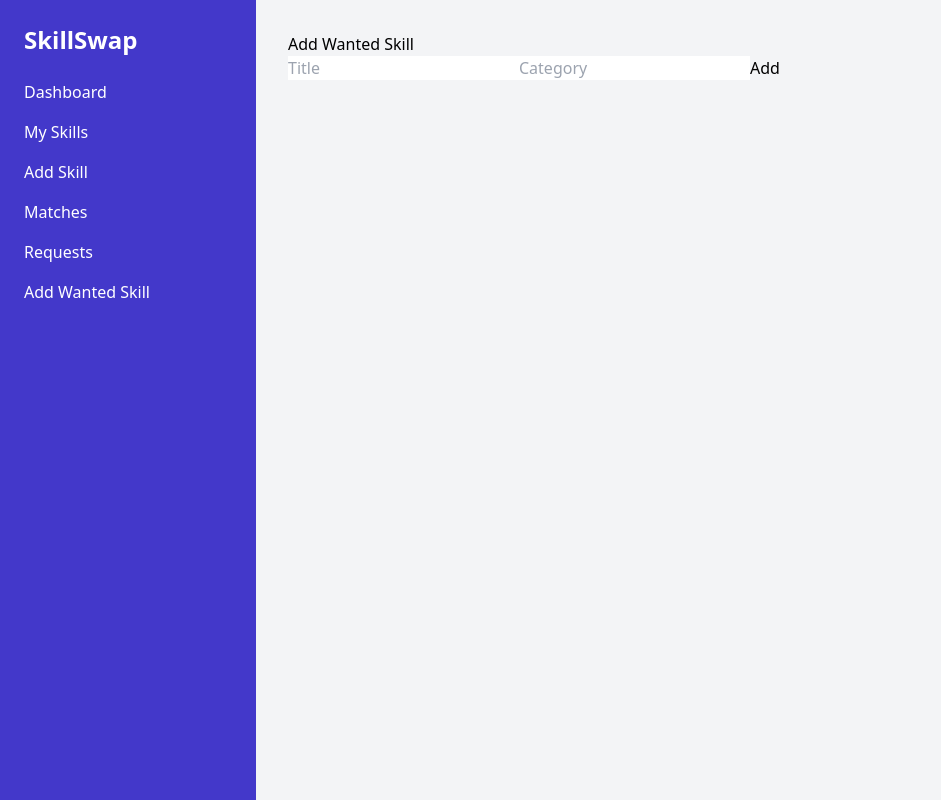
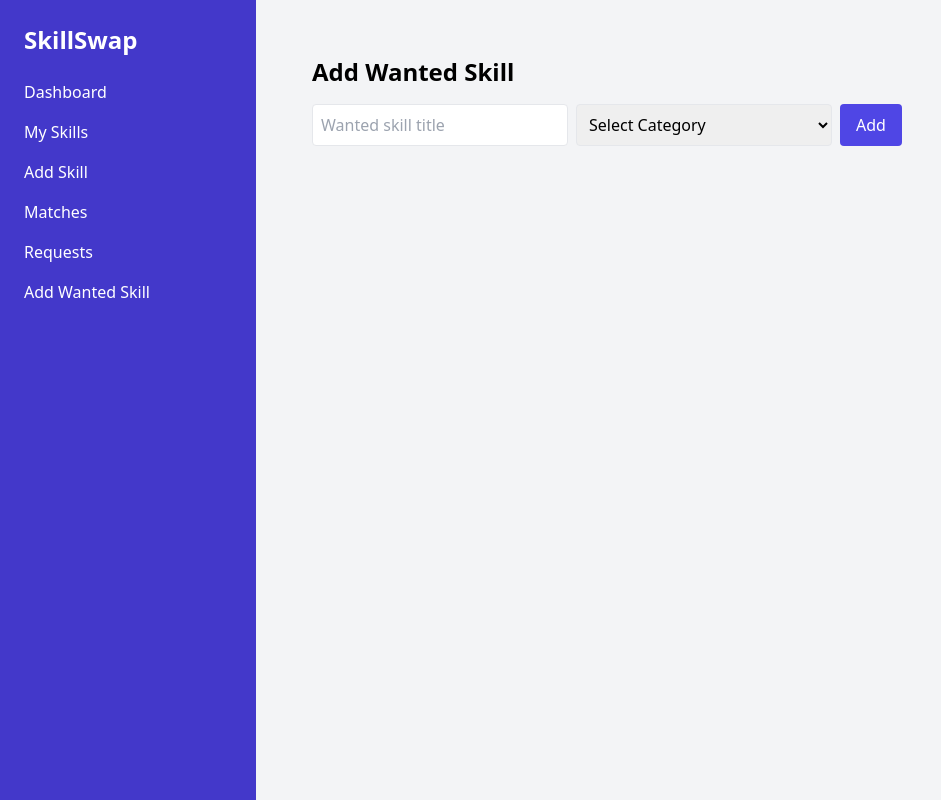
Before and after one commit to Nayessha/skillswap, a React app in the folder frontend/: page /add-wanted in a window 1280 px wide. Shown: the whole page, without its empty margins (0-941 px from the left). Built offline with nearby package versions, Linux system fonts and the light colour scheme; sample sign-in values are in the browser's storage; the HTML template or start-up script is replaced by a standard one.

Commit message:
made changes to ratingController

```diff
--- a/frontend/src/pages/AddSkill.jsx
+++ b/frontend/src/pages/AddSkill.jsx
@@ -1,41 +1,82 @@
 import { useState } from "react";
 import { api } from "../api";
+
+const SKILL_CATEGORIES = [
+  "Web Development",
+  "Mobile Development",
+  "UI/UX Design",
+  "AI / ML",
+  "Data Science",
+  "Cyber Security",
+  "Cloud Computing",
+  "DevOps",
+  "Blockchain",
+  "Video Editing",
+  "Content Writing",
+  "Public Speaking",
+  "Music",
+  "Fitness",
+  "Other"
+];
 
 export default function AddSkill() {
   const [title, setTitle] = useState("");
   const [category, setCategory] = useState("");
 
-  const handleSubmit = async (e) => {
-    e.preventDefault();
+  const handleAdd = async () => {
+    if (!title || !category) {
+      alert("Please fill all fields");
+      return;
+    }
+
     try {
-      await api.post("/skills/add", { title, category });
-      alert("Skill added!");
+      await api.post("/skills/add", {
+        title,
+        category
+      });
+
       setTitle("");
       setCategory("");
+      alert("Skill added successfully");
     } catch (err) {
+      console.log(err);
       alert("Error adding skill");
-      console.log(err);
     }
   };
 
   return (
-    <div>
-      <h2>Add Skill</h2>
-      <form onSubmit={handleSubmit}>
+    <div className="p-6">
+      <h2 className="text-2xl font-bold mb-4">Add Skill</h2>
+
+      <div className="flex gap-2">
         <input
           type="text"
-          placeholder="Title"
+          placeholder="Skill title"
           value={title}
           onChange={(e) => setTitle(e.target.value)}
+          className="border p-2 rounded w-64"
         />
-        <input
-          type="text"
-          placeholder="Category"
+
+        <select
           value={category}
           onChange={(e) => setCategory(e.target.value)}
-        />
-        <button type="submit">Add</button>
-      </form>
+          className="border p-2 rounded w-64"
+        >
+          <option value="">Select Category</option>
+          {SKILL_CATEGORIES.map((cat, index) => (
+            <option key={index} value={cat}>
+              {cat}
+            </option>
+          ))}
+        </select>
+
+        <button
+          onClick={handleAdd}
+          className="bg-indigo-600 text-white px-4 rounded"
+        >
+          Add
+        </button>
+      </div>
     </div>
   );
 }
--- a/frontend/src/pages/AddWantedSkill.jsx
+++ b/frontend/src/pages/AddWantedSkill.jsx
@@ -1,17 +1,43 @@
 import { useState } from "react";
 import { api } from "../api";
+
+const SKILL_CATEGORIES = [
+  "Web Development",
+  "Mobile Development",
+  "UI/UX Design",
+  "AI / ML",
+  "Data Science",
+  "Cyber Security",
+  "Cloud Computing",
+  "DevOps",
+  "Blockchain",
+  "Video Editing",
+  "Content Writing",
+  "Public Speaking",
+  "Music",
+  "Fitness",
+  "Other"
+];
 
 export default function AddWantedSkill() {
   const [title, setTitle] = useState("");
   const [category, setCategory] = useState("");
 
-  const handleSubmit = async (e) => {
-    e.preventDefault();
+  const handleAdd = async () => {
+    if (!title || !category) {
+      alert("Please fill all fields");
+      return;
+    }
+
     try {
-      await api.post("/skills/wanted", { title, category });
-      alert("Wanted skill added!");
+      await api.post("/skills/wanted", {
+        title,
+        category
+      });
+
       setTitle("");
       setCategory("");
+      alert("Wanted skill added successfully");
     } catch (err) {
       console.log(err);
       alert("Error adding wanted skill");
@@ -19,21 +45,38 @@ export default function AddWantedSkill() {
   };
 
   return (
-    <div>
-      <h2>Add Wanted Skill</h2>
-      <form onSubmit={handleSubmit}>
+    <div className="p-6">
+      <h2 className="text-2xl font-bold mb-4">Add Wanted Skill</h2>
+
+      <div className="flex gap-2">
         <input
-          placeholder="Title"
+          type="text"
+          placeholder="Wanted skill title"
           value={title}
           onChange={(e) => setTitle(e.target.value)}
+          className="border p-2 rounded w-64"
         />
-        <input
-          placeholder="Category"
+
+        <select
           value={category}
           onChange={(e) => setCategory(e.target.value)}
-        />
-        <button type="submit">Add</button>
-      </form>
+          className="border p-2 rounded w-64"
+        >
+          <option value="">Select Category</option>
+          {SKILL_CATEGORIES.map((cat, index) => (
+            <option key={index} value={cat}>
+              {cat}
+            </option>
+          ))}
+        </select>
+
+        <button
+          onClick={handleAdd}
+          className="bg-indigo-600 text-white px-4 rounded"
+        >
+          Add
+        </button>
+      </div>
     </div>
   );
 }
--- a/frontend/src/pages/Chat.jsx
+++ b/frontend/src/pages/Chat.jsx
@@ -6,6 +6,16 @@ export default function Chat() {
   const { requestId } = useParams();
   const [messages, setMessages] = useState([]);
   const [text, setText] = useState("");
+  const [currentUserId, setCurrentUserId] = useState(null);
+
+  // 🔥 Decode JWT to get userId
+  useEffect(() => {
+    const token = localStorage.getItem("token");
+    if (token) {
+      const payload = JSON.parse(atob(token.split(".")[1]));
+      setCurrentUserId(payload.id);
+    }
+  }, []);
 
   const loadMessages = async () => {
     try {
@@ -42,12 +52,29 @@ export default function Chat() {
       <h2 className="text-2xl font-bold mb-4">Chat</h2>
 
       <div className="bg-white p-4 rounded shadow h-64 overflow-y-auto mb-4">
-        {messages.map(msg => (
-          <div key={msg.id} className="mb-2">
-            <strong>{msg.sender?.name || "User"}: </strong>
-            {msg.content}
-          </div>
-        ))}
+        {messages.map(msg => {
+          const isMe = msg.senderId === currentUserId;
+
+          return (
+            <div
+              key={msg.id}
+              className={`mb-2 flex ${isMe ? "justify-end" : "justify-start"}`}
+            >
+              <div
+                className={`p-2 rounded max-w-xs ${
+                  isMe
+                    ? "bg-indigo-600 text-white"
+                    : "bg-gray-200 text-black"
+                }`}
+              >
+                <strong>
+                  {isMe ? "You" : msg.sender?.name}
+                </strong>
+                <div>{msg.content}</div>
+              </div>
+            </div>
+          );
+        })}
       </div>
 
       <div className="flex">
```
Also changed, not shown: 1 other file (tests, documents, lock files or other folders).
